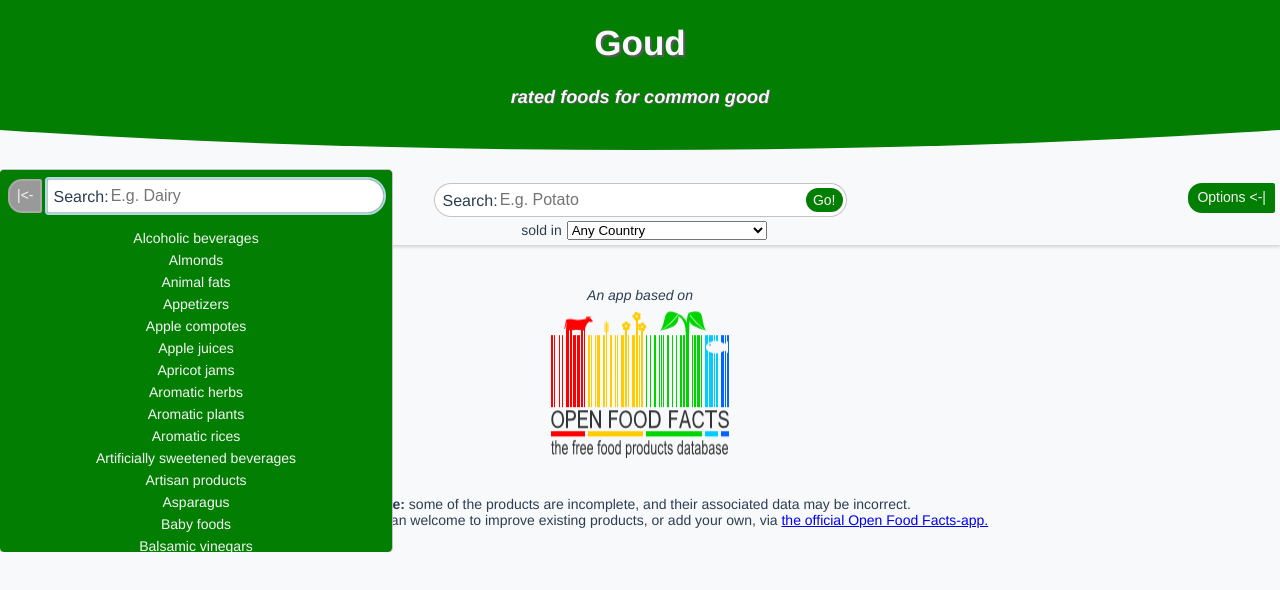
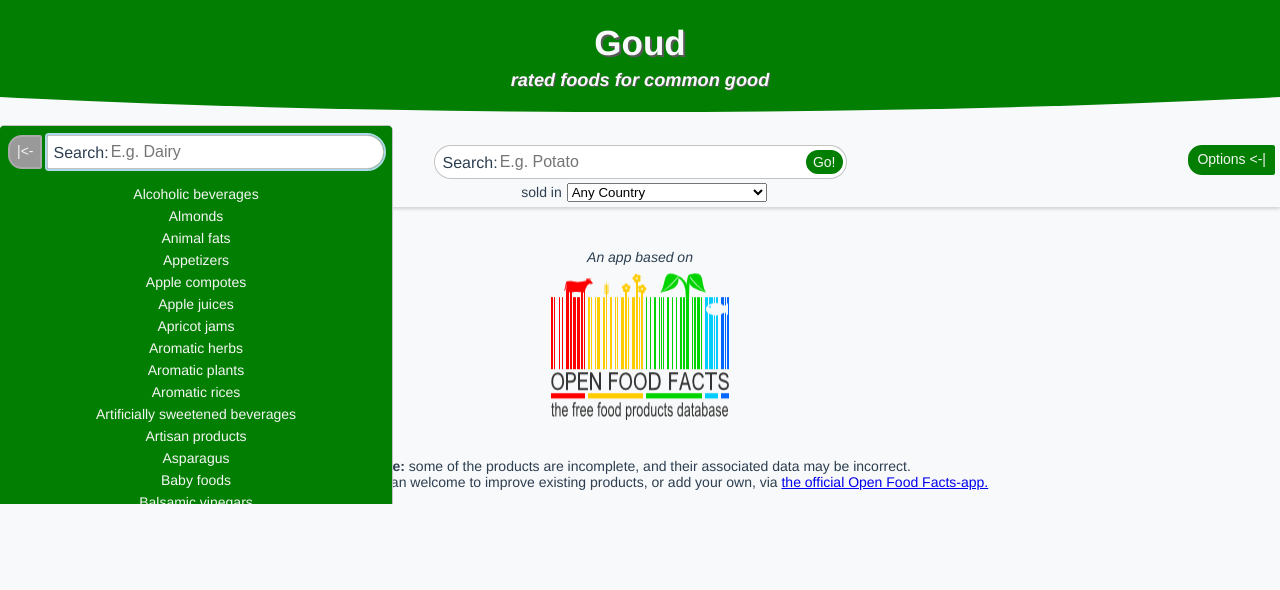
Before and after one commit to Erixun/off-vue, a Vue app: page / in a window 1280 px wide. Both pictures are taken after a click on the button "|-> Categories". Shown: the top 590 px of the page. Built offline with nearby package versions, Linux system fonts and the light colour scheme.

Commit message:
better displayCategories

```diff
--- a/src/components/MainPage.vue
+++ b/src/components/MainPage.vue
@@ -18,6 +18,7 @@
     <div
       @click.stop
       class="menu-categories"
+      ref="menuCategories"
       :class="{ expand: state.canShowCategories && !$props.hasCollapsed }"
     >
       <div class="menu-head">
@@ -29,10 +30,10 @@
         </button>
         <div class="field-search">
           <form @submit.prevent>
-            <label for="search-input">Search:</label>
+            <label for="search-category-input">Search:</label>
             <input
               type="search"
-              id="search-input"
+              id="search-category-input"
               ref="categorySearch"
               aria-label="Search for a category"
               v-model="state.searchCategoryTerm"
@@ -63,6 +64,8 @@
             @click.stop="displayCategories()"
           >
             |-> Categories
+            <!-- <a href="search-category-input" @click.prevent>
+              </a> -->
           </button>
           <button
             class="btn-categories btn-goud lefty"
@@ -612,7 +615,19 @@ export default defineComponent({
     const displayCategories = () => {
       state.canShowCategories = true;
       context.emit("open-up");
-      categorySearch.value?.focus();
+      const categorySearchElement = categorySearch.value;
+      if (categorySearchElement) categorySearchElement.focus();
+
+      const menuCategoriesElement = menuCategories.value;
+      if (menuCategoriesElement) {
+        const rect = menuCategoriesElement.getBoundingClientRect();
+        if (rect.top < 0) {
+          menuCategoriesElement.scrollIntoView(true);
+          menuCategoriesElement.style.maxHeight = "100vh";
+        } else {
+          menuCategoriesElement.style.maxHeight = "";
+        }
+      }
     };
 
     const getProductsByCategory = async (category: Tag, page = 1) => {
@@ -719,9 +734,11 @@ export default defineComponent({
           return "unknown";
       }
     };
+    const menuCategories = ref<null | HTMLDivElement>(null);
     const categorySearch = ref<null | HTMLInputElement>(null);
     const productView = ref<null | HTMLDivElement>(null);
     return {
+      menuCategories,
       categorySearch,
       productView,
       state,
@@ -799,7 +816,7 @@ $focus-color: rgb(108, 202, 233);
 .container {
   position: relative;
   display: grid;
-  grid-template-rows: 150px 1fr;
+  grid-template-rows: 8rem 1fr;
   box-sizing: border-box;
   height: 100vh;
   height: -webkit-fill-available;
@@ -841,12 +858,15 @@ $focus-color: rgb(108, 202, 233);
 header {
   color: $goud-beige;
   position: relative;
+  padding-bottom: 1rem;
   h1 {
     font-size: 2.5rem;
     font-weight: bold;
     text-shadow: 2px 2px #595959;
+    margin-bottom: 0.5rem;
   }
   h2 {
+    margin: 0;
     font-size: 1.3rem;
     font-weight: bold;
     text-shadow: 1px 1px #595959;
@@ -1049,11 +1069,10 @@ main {
   position: absolute;
   z-index: 1234;
   left: 0;
-  top: 170px;
-  bottom: 0;
+  top: 9rem;
   overflow: auto;
   background-color: $goud-green;
-  max-height: 760px;
+  max-height: calc(100vh - 9rem);
   max-width: 100%;
   width: 28rem;
   transform: translateX(-100%);
@@ -1421,6 +1440,7 @@ figcaption {
 
 .note {
   width: 100%;
-  padding-bottom: 10px;
+  padding: 0 5px;
+  box-sizing: border-box;
 }
 </style>
```
